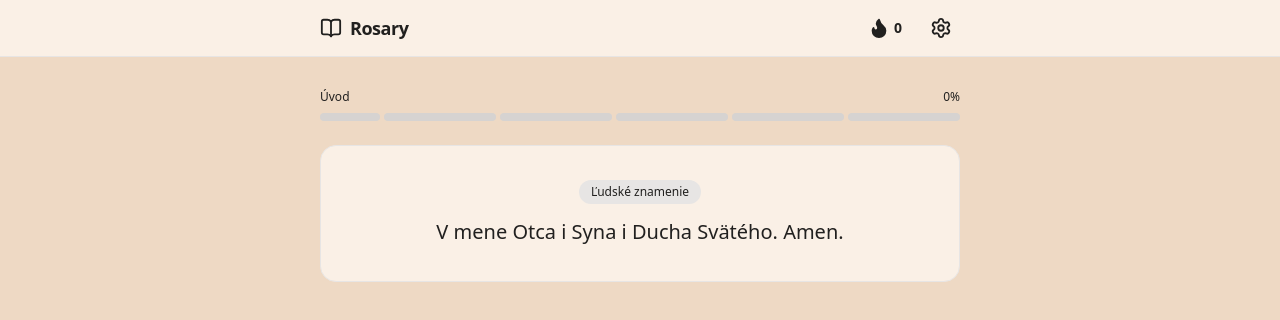
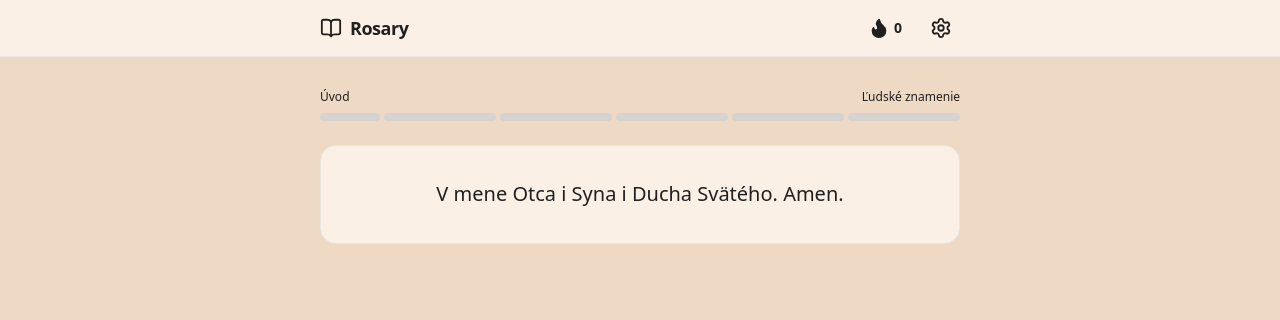
Before and after one commit to michalvoscek/rosary, a React (Vite) app: page /rosary/pray/glorious/0 in a window 1280 px wide. Shown: the top 320 px of the page. Built offline with nearby package versions, Linux system fonts and the light colour scheme.

Commit message:
refactor: unify prayer step data in getPrayerStep, show label in progressbar

```diff
--- a/src/components/PrayerDisplay.tsx
+++ b/src/components/PrayerDisplay.tsx
@@ -1,8 +1,6 @@
 import { useLanguage } from "../contexts/LanguageContext";
-import { prayers, prayerLabels } from "../data/prayers";
-import { mysteryMeditations } from "../data/mysteryMeditations";
+import { getPrayerStep } from "../lib/prayerStep";
 import type { Mystery } from "../types";
-import type { ReactNode } from "react";
 
 interface PrayerDisplayProps {
   step: number;
@@ -12,116 +10,18 @@ interface PrayerDisplayProps {
   hailMaryCount?: number;
 }
 
-function buildHailMaryWithMeditation(
-  baseText: string,
-  lang: string,
-  meditationText: string,
-): ReactNode {
-  const targetWord = lang === "sk" ? "Ježiš" : "Jesus";
-  const parts = baseText.split(`${targetWord}.`);
+export function PrayerDisplay({ step, mysterySetId }: PrayerDisplayProps) {
+  const { lang, t } = useLanguage();
 
-  if (parts.length !== 2) {
-    // Fallback if split doesn't work as expected
-    return baseText;
-  }
-
-  return (
-    <>
-      {parts[0]}
-      {targetWord},{"\n"}
-      <strong>{meditationText}</strong>.{"\n"}
-      {parts[1]}
-    </>
-  );
-}
-
-export function PrayerDisplay({ step, mysterySetId }: PrayerDisplayProps) {
-  const { lang } = useLanguage();
-  const l = lang;
-  const t = (obj: { sk: string; en: string }) => obj[l];
-
-  const getPrayer = (s: number): { label: string; text: ReactNode } => {
-    if (s === 0) {
-      return {
-        label: t(prayerLabels.signOfTheCross),
-        text: t(prayers.signOfTheCross),
-      };
-    }
-    if (s === 1) {
-      return {
-        label: t(prayerLabels.apostlesCreed),
-        text: t(prayers.apostlesCreed),
-      };
-    }
-    if (s === 2) {
-      return { label: t(prayerLabels.ourFather), text: t(prayers.ourFather) };
-    }
-    if (s >= 3 && s <= 5) {
-      const baseText = t(prayers.hailMaryFull);
-      const meditations = mysteryMeditations[mysterySetId];
-      let text: ReactNode = baseText;
-      if (meditations) {
-        const startKey = s === 3 ? "start1" : s === 4 ? "start2" : "start3";
-        const meditationText = t(
-          meditations[startKey as keyof typeof meditations],
-        );
-        text = buildHailMaryWithMeditation(baseText, l, meditationText);
-      }
-      return { label: t(prayerLabels.hailMary), text };
-    }
-    if (s === 6) {
-      return { label: t(prayerLabels.gloryBe), text: t(prayers.gloryBe) };
-    }
-
-    const decadeStart = 7;
-    const blockSize = 13;
-
-    if (s >= decadeStart && s < decadeStart + blockSize * 5) {
-      const offset = s - decadeStart;
-      const decade = Math.floor(offset / blockSize);
-      const sub = offset % blockSize;
-
-      if (sub === 0) {
-        return { label: t(prayerLabels.ourFather), text: t(prayers.ourFather) };
-      }
-      if (sub >= 1 && sub <= 10) {
-        const baseText = t(prayers.hailMaryFull);
-        const meditations = mysteryMeditations[mysterySetId];
-        let text: ReactNode = baseText;
-        if (meditations) {
-          const decadeKey = `decade${decade + 1}` as keyof typeof meditations;
-          const meditationText = t(meditations[decadeKey]);
-          text = buildHailMaryWithMeditation(baseText, l, meditationText);
-        }
-        return {
-          label: `${t(prayerLabels.hailMary)} (${sub}/10)`,
-          text,
-        };
-      }
-      if (sub === 11) {
-        return { label: t(prayerLabels.gloryBe), text: t(prayers.gloryBe) };
-      }
-      if (sub === 12) {
-        return {
-          label: t(prayerLabels.fatimaPrayer),
-          text: t(prayers.fatimaPrayer),
-        };
-      }
-    }
-
-    return { label: "", text: "" };
-  };
-
-  const { label, text } = getPrayer(step);
+  const { text } = getPrayerStep({
+    t,
+    lang,
+    step,
+    mysterySetId,
+  });
 
   return (
     <div className="bg-surface rounded-2xl border border-line p-6 sm:p-8 flex flex-col">
-      <div className="text-center shrink-0">
-        <span className="inline-block px-3 py-1 rounded-full text-xs font-medium bg-line text-body mb-3">
-          {label}
-        </span>
-      </div>
-
       <div className="flex-1 min-h-0 overflow-y-auto no-scrollbar">
         <p className="text-lg sm:text-xl leading-relaxed text-body whitespace-pre-wrap text-center">
           {text}
--- a/src/components/ProgressBar.tsx
+++ b/src/components/ProgressBar.tsx
@@ -2,6 +2,7 @@ import { useLanguage } from "../contexts/LanguageContext";
 
 interface ProgressBarProps {
   currentStep: number;
+  prayerLabel: string;
 }
 
 interface Stage {
@@ -24,14 +25,9 @@ function getStage(step: number): Stage {
   return SECTIONS.find((section) => step <= section.end) ?? SECTIONS[5];
 }
 
-export function ProgressBar({ currentStep }: ProgressBarProps) {
+export function ProgressBar({ currentStep, prayerLabel }: ProgressBarProps) {
   const { t } = useLanguage();
   const stage = getStage(currentStep);
-  const stageSize = stage.end - stage.start + 1;
-  const stageProgress =
-    stageSize === 1
-      ? 100
-      : Math.round(((currentStep - stage.start) / (stageSize)) * 100);
 
   return (
     <div className="space-y-2">
@@ -39,7 +35,7 @@ export function ProgressBar({ currentStep }: ProgressBarProps) {
         <span className="font-medium">
           {t({ sk: stage.sk, en: stage.en })}
         </span>
-        <span>{stageProgress}%</span>
+        {prayerLabel && <span>{prayerLabel}</span>}
       </div>
       <div className="flex gap-1">
         {SECTIONS.map((section) => {
--- /dev/null
+++ b/src/lib/prayerStep.tsx
@@ -0,0 +1,129 @@
+import type { ReactNode } from "react";
+import { Check } from "lucide-react";
+import type { BilingualText, Language } from "../types";
+import { prayers, prayerLabels } from "../data/prayers";
+import { mysteryMeditations } from "../data/mysteryMeditations";
+
+export interface PrayerStep {
+  label: string;
+  text: ReactNode;
+  icon?: ReactNode;
+}
+
+export const TOTAL_STEPS = 7 + 13 * 5; // 72
+
+interface PrayerStepParams {
+  t: (bilingual: BilingualText) => string;
+  lang: Language;
+  step: number | "finished";
+  mysterySetId: string;
+}
+
+function buildHailMaryWithMeditation(
+  baseText: string,
+  lang: Language,
+  meditationText: string,
+): ReactNode {
+  const targetWord = lang === "sk" ? "Ježiš" : "Jesus";
+  const parts = baseText.split(`${targetWord}.`);
+
+  if (parts.length !== 2) {
+    return baseText;
+  }
+
+  return (
+    <>
+      {parts[0]}
+      {targetWord},{"\n"}
+      <strong>{meditationText}</strong>.{"\n"}
+      {parts[1]}
+    </>
+  );
+}
+
+export function getPrayerStep({
+  t,
+  lang,
+  step,
+  mysterySetId,
+}: PrayerStepParams): PrayerStep {
+  if (step === "finished") {
+    return {
+      label: t({ sk: "Ruženec dokončený", en: "Rosary completed" }),
+      text: t({
+        sk: "Ďakujeme za spoločnú modlitbu. Nech vás Panna Mária ochraňuje.",
+        en: "Thank you for praying with us. May the Virgin Mary protect you.",
+      }),
+      icon: <Check size={28} />,
+    };
+  }
+  if (step === 0) {
+    return {
+      label: t(prayerLabels.signOfTheCross),
+      text: t(prayers.signOfTheCross),
+    };
+  }
+  if (step === 1) {
+    return {
+      label: t(prayerLabels.apostlesCreed),
+      text: t(prayers.apostlesCreed),
+    };
+  }
+  if (step === 2) {
+    return { label: t(prayerLabels.ourFather), text: t(prayers.ourFather) };
+  }
+  if (step >= 3 && step <= 5) {
+    const baseText = t(prayers.hailMaryFull);
+    const meditations = mysteryMeditations[mysterySetId];
+    let text: ReactNode = baseText;
+    if (meditations) {
+      const startKey = step === 3 ? "start1" : step === 4 ? "start2" : "start3";
+      const meditationText = t(
+        meditations[startKey as keyof typeof meditations],
+      );
+      text = buildHailMaryWithMeditation(baseText, lang, meditationText);
+    }
+    return { label: t(prayerLabels.hailMary), text };
+  }
+  if (step === 6) {
+    return { label: t(prayerLabels.gloryBe), text: t(prayers.gloryBe) };
+  }
+
+  const decadeStart = 7;
+  const blockSize = 13;
+
+  if (step >= decadeStart && step < decadeStart + blockSize * 5) {
+    const offset = step - decadeStart;
+    const decade = Math.floor(offset / blockSize);
+    const sub = offset % blockSize;
+
+    if (sub === 0) {
+      return { label: t(prayerLabels.ourFather), text: t(prayers.ourFather) };
+    }
+    if (sub >= 1 && sub <= 10) {
+      const baseText = t(prayers.hailMaryFull);
+      const meditations = mysteryMeditations[mysterySetId];
+      let text: ReactNode = baseText;
+      if (meditations) {
+        const decadeKey = `decade${decade + 1}` as keyof typeof meditations;
+        const meditationText = t(meditations[decadeKey]);
+        text = buildHailMaryWithMeditation(baseText, lang, meditationText);
+      }
+      return {
+        label: `${t(prayerLabels.hailMary)} (${sub}/10)`,
+        text,
+      };
+    }
+    if (sub === 11) {
+      return { label: t(prayerLabels.gloryBe), text: t(prayers.gloryBe) };
+    }
+    if (sub === 12) {
+      return {
+        label: t(prayerLabels.fatimaPrayer),
+        text: t(prayers.fatimaPrayer),
+      };
+    }
+  }
+
+  return { label: "", text: "" };
+}
--- a/src/pages/PrayPage.tsx
+++ b/src/pages/PrayPage.tsx
@@ -5,10 +5,9 @@ import { getMysterySet } from "../data/mysteries";
 import { PrayerDisplay } from "../components/PrayerDisplay";
 import { ProgressBar } from "../components/ProgressBar";
 import { SwipeStack } from "../components/SwipeStack";
+import { getPrayerStep, TOTAL_STEPS } from "../lib/prayerStep";
 import { usePrayerStreak } from "../hooks/usePrayerStreak";
-import { Check, Home, ChevronUp, ChevronDown } from "lucide-react";
-
-const TOTAL_STEPS = 7 + 13 * 5; // 72
+import { Home, ChevronUp, ChevronDown } from "lucide-react";
 
 type StepOrFinished = number | "finished";
 
@@ -19,23 +18,29 @@ interface CardContentProps {
 }
 
 function CardContent({ step, mysterySetId, mysterySet }: CardContentProps) {
-  const { t } = useLanguage();
+  const { t, lang } = useLanguage();
 
   if (step === "finished") {
+    const { label, text, icon } = getPrayerStep({
+      t,
+      lang,
+      step,
+      mysterySetId,
+    });
+
     return (
       <div className="bg-surface rounded-2xl border border-line p-6 sm:p-8 flex flex-col items-center justify-center gap-4 text-center">
-        <div className="inline-flex items-center justify-center w-16 h-16 rounded-full bg-overlay text-body">
-          <Check size={28} />
-        </div>
-        <h2 className="text-2xl font-bold text-body">
-          {t({ sk: "Ruženec dokončený", en: "Rosary completed" })}
-        </h2>
-        <p className="text-lg leading-relaxed text-body whitespace-pre-wrap">
-          {t({
-            sk: "Ďakujeme za spoločnú modlitbu. Nech vás Panna Mária ochraňuje.",
-            en: "Thank you for praying with us. May the Virgin Mary protect you.",
-          })}
-        </p>
+        {icon && (
+          <div className="inline-flex items-center justify-center w-16 h-16 rounded-full bg-overlay text-body">
+            {icon}
+          </div>
+        )}
+        {label && <h2 className="text-2xl font-bold text-body">{label}</h2>}
+        {text && (
+          <p className="text-lg leading-relaxed text-body whitespace-pre-wrap">
+            {text}
+          </p>
+        )}
       </div>
     );
   }
@@ -59,7 +64,7 @@ export function PrayPage() {
     step: string;
   }>();
   const navigate = useNavigate();
-  const { t } = useLanguage();
+  const { t, lang } = useLanguage();
 
   const validMysterySetId = mysterySetId || "";
   const mysterySet = getMysterySet(validMysterySetId);
@@ -136,6 +141,13 @@ export function PrayPage() {
 
   const isFinishedCard = effectiveStep === "finished";
 
+  const prayerLabel = getPrayerStep({
+    t,
+    lang,
+    step: effectiveStep,
+    mysterySetId: validMysterySetId,
+  }).label;
+
   if (!mysterySet) {
     return (
       <div className="text-center py-20">
@@ -159,7 +171,7 @@ export function PrayPage() {
         className="pt-6 sm:pt-8"
         header={
           <div className="pb-6">
-            <ProgressBar currentStep={currentStep} />
+            <ProgressBar currentStep={currentStep} prayerLabel={prayerLabel} />
           </div>
         }
         prev={
```
